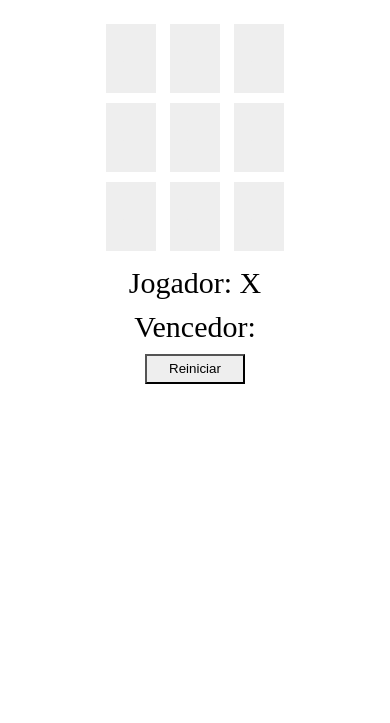
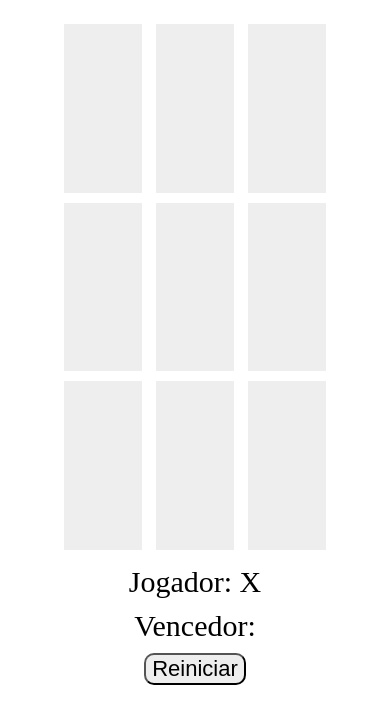
Before and after one commit to XCH-Gustavo/Estudos_Dio, a plain HTML site: page jogo_da_velha/index.html in a window 390 px wide. Shown: the part 61-784 px from the top of the page. Drawn offline with Linux system fonts and the light colour scheme.

Commit message:
melhorando responsividade jogo da velha

```diff
--- a/jogo_da_velha/estilo.css
+++ b/jogo_da_velha/estilo.css
@@ -4,11 +4,12 @@ body {
 
 .quadrado {
     text-align: center;
-    width: 50px;
+    width: 20vw;
+    height: 20vh;
     background: #eee;
     display: inline-block;
     padding: 40ox;
-    font-size: 60px;
+    font-size: 17vmin;
     margin: 5px;
     cursor: pointer;
     color: #eee;
@@ -20,9 +21,9 @@ body {
 }
 
 button {
+    font-size: 22px;
     margin-top: 10px;
-    width: 100px;
-    height: 30px;
     background-color: #eee;
     cursor: pointer;
+    border-radius: 10px;
 }
```
